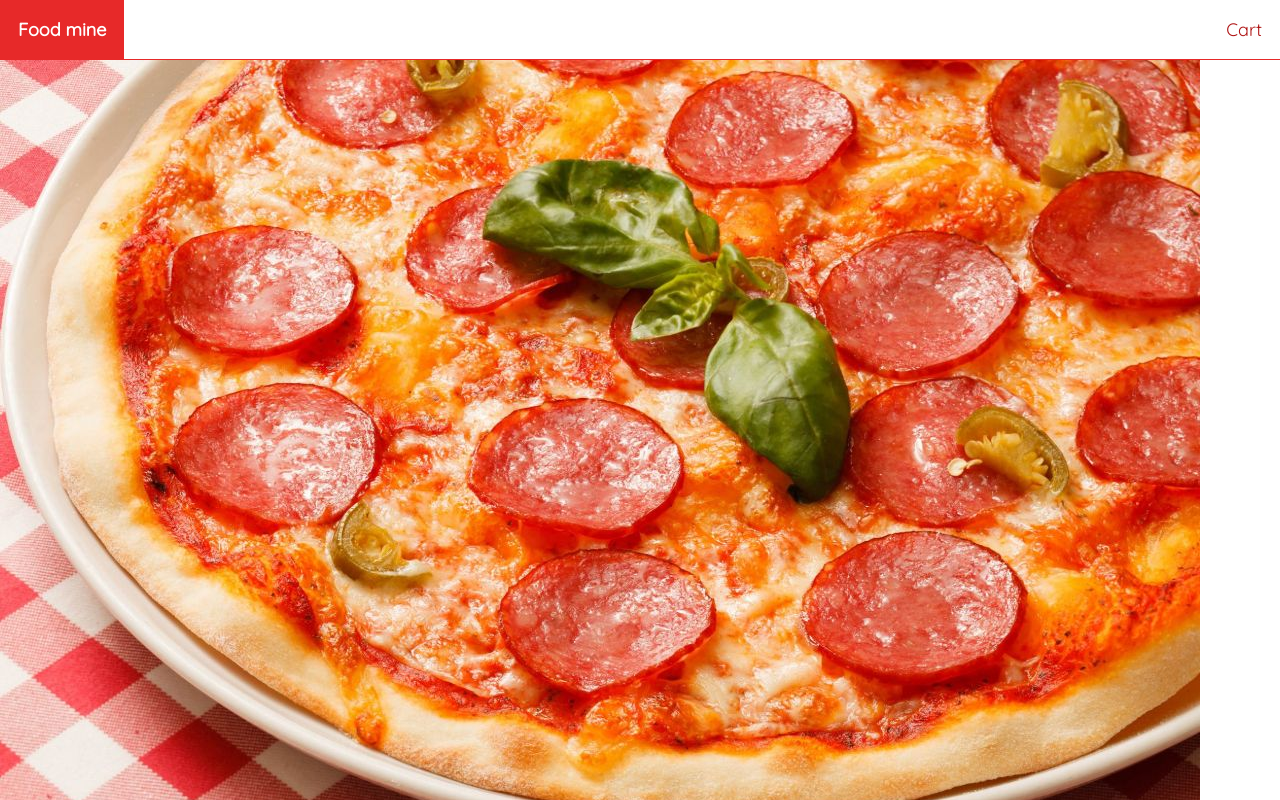
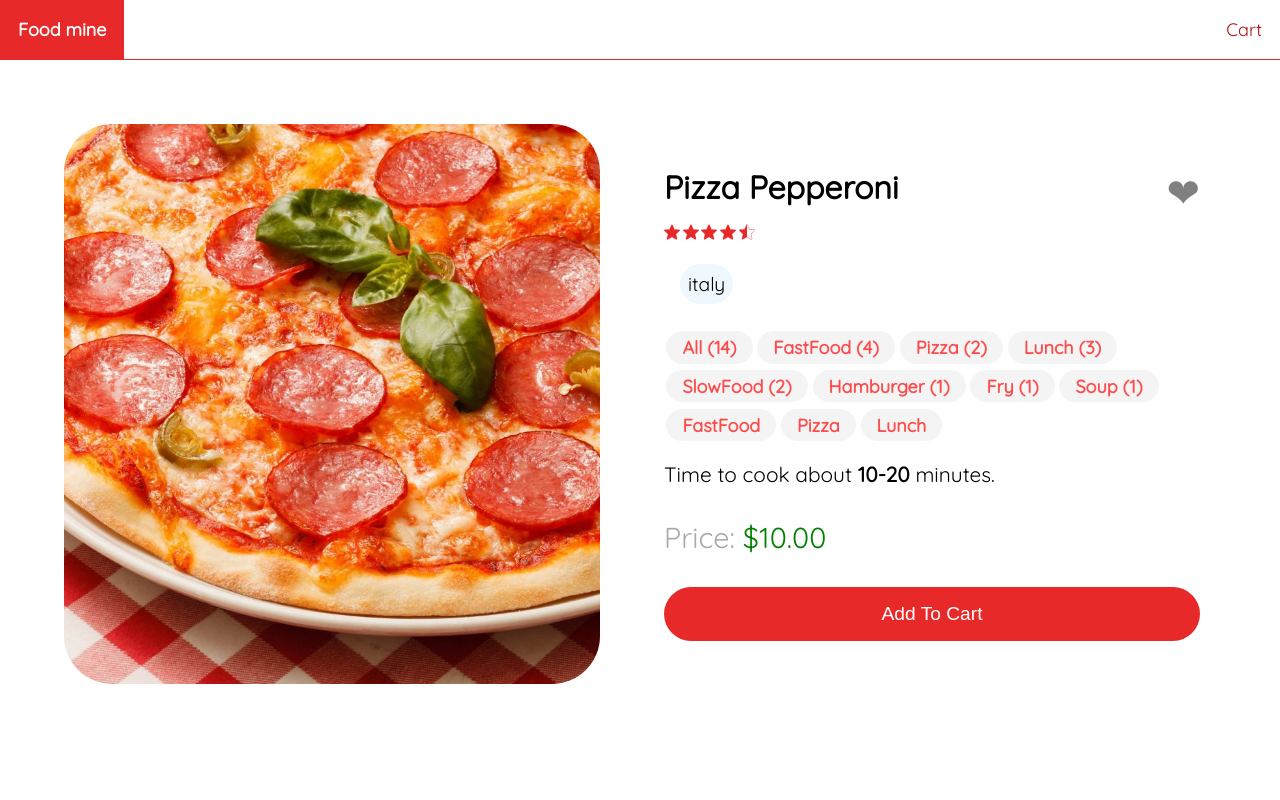
Before and after one commit to rodis00/food-shop, an Angular app: page /food/1 in a window 1280 px wide. Shown: the top 800 px of the page. Built offline with nearby package versions, Linux system fonts and the light colour scheme.

Commit message:
add food page component with css

```diff
--- a/src/app/food-page/food-page.component.css
+++ b/src/app/food-page/food-page.component.css
@@ -0,0 +1,99 @@
+.container {
+  display: flex;
+  justify-content: center;
+  align-items: center;
+  flex-wrap: wrap;
+  margin: 3rem;
+}
+
+.container > * {
+  min-width: 25rem;
+  max-width: 40rem;
+}
+
+img {
+  border-radius: 3rem;
+  flex: 1 0;
+  object-fit: cover;
+  height: 35rem;
+  margin: 1rem;
+}
+
+.details {
+  width: 100%;
+  display: flex;
+  flex-direction: column;
+  flex: 1 0;
+  border-radius: 3rem;
+  padding: 2rem;
+  color: black;
+  margin-left: 1rem;
+}
+
+.details .header {
+  display: flex;
+  justify-content: space-between;
+}
+
+.details .name {
+  font-size: 2rem;
+  font-weight: bold;
+}
+
+.details .favorite {
+  color: #e72929;
+  font-size: 2.5rem;
+}
+
+.details .favorite.not {
+  color: gray;
+}
+
+.details .origins {
+  display: flex;
+  flex-wrap: wrap;
+  margin: 1rem;
+}
+
+.details .origins > span {
+  padding: 0.5rem;
+  font-size: 1.2rem;
+  margin: 0.5rem 0.5rem 0.5rem 0;
+  border-radius: 2rem;
+  background-color: aliceblue;
+}
+
+.details .cook-time {
+  margin-top: 1rem;
+}
+
+.details .cook-time span {
+  padding: 0.6rem 2rem 0.6rem 0;
+  border-radius: 10rem;
+  font-size: 1.3rem;
+}
+
+.details .price {
+  font-size: 1.8rem;
+  margin: 2rem 2rem 2rem 0;
+  color: green;
+}
+
+.details .price::before {
+  content: "Price: ";
+  color: darkgray;
+}
+
+.details button {
+  color: white;
+  background: #e72929;
+  border: none;
+  font-size: 1.2rem;
+  padding: 1rem;
+  border-radius: 10rem;
+}
+
+.details button:hover {
+  opacity: 0.9;
+  cursor: pointer;
+}
--- a/src/app/food-page/food-page.component.html
+++ b/src/app/food-page/food-page.component.html
@@ -18,7 +18,7 @@
       }
     </div>
     <div class="tags">
-      <app-tags [foodPageTags]="food.tags"></app-tags>
+      <app-tags [foodPageTags]="food.tags" justifyContent="start"></app-tags>
     </div>
     <div class="cook-time">
       <span>
--- a/src/app/tags/tags.component.css
+++ b/src/app/tags/tags.component.css
@@ -1,7 +1,6 @@
 div {
   display: flex;
   flex-wrap: wrap;
-  justify-content: center;
 }
 
 div a {
--- a/src/app/tags/tags.component.html
+++ b/src/app/tags/tags.component.html
@@ -1,11 +1,11 @@
 @if(tags) {
-<div>
+<div [style.justifyContent]="justifyContent">
   @for (tag of tags; track tag) {
   <a routerLink="/tag/{{ tag.name }}"> {{ tag.name }} ({{ tag.count }}) </a>
   }
 </div>
 } @if(foodPageTags) {
-<div>
+<div [style.justifyContent]="justifyContent">
   @for (tagName of foodPageTags; track tagName) {
   <a routerLink="/tag/{{ tagName }}"> {{ tagName }}</a>
   }
--- a/src/app/tags/tags.component.ts
+++ b/src/app/tags/tags.component.ts
@@ -13,8 +13,12 @@
 })
 export class TagsComponent {
   tags?: Tag[];
+
   @Input()
   foodPageTags?: string[];
+
+  @Input()
+  justifyContent: string = 'center';
 
   constructor(private foodService: FoodService) {
     if (!this.foodPageTags) {
```
